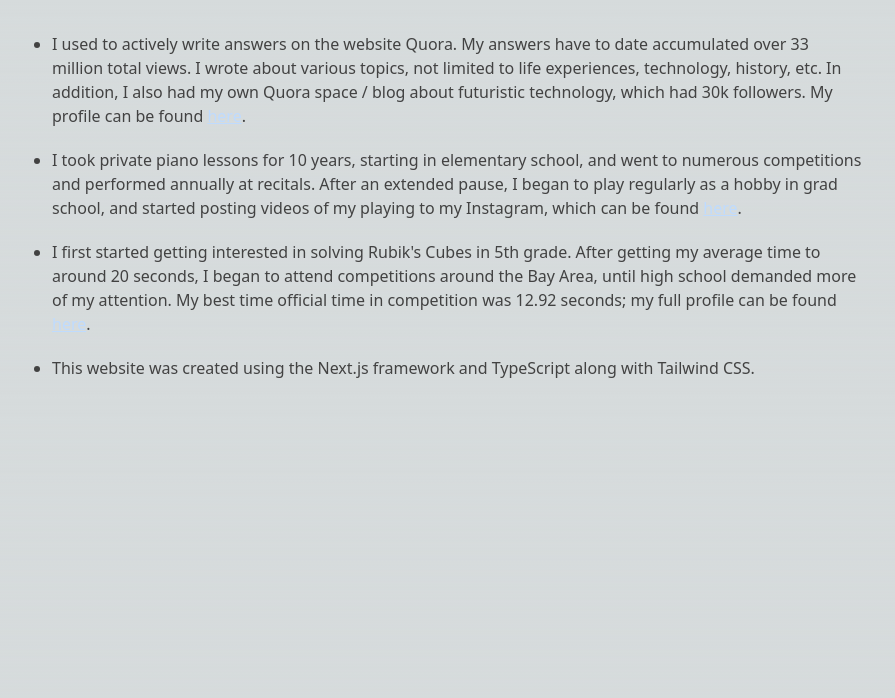
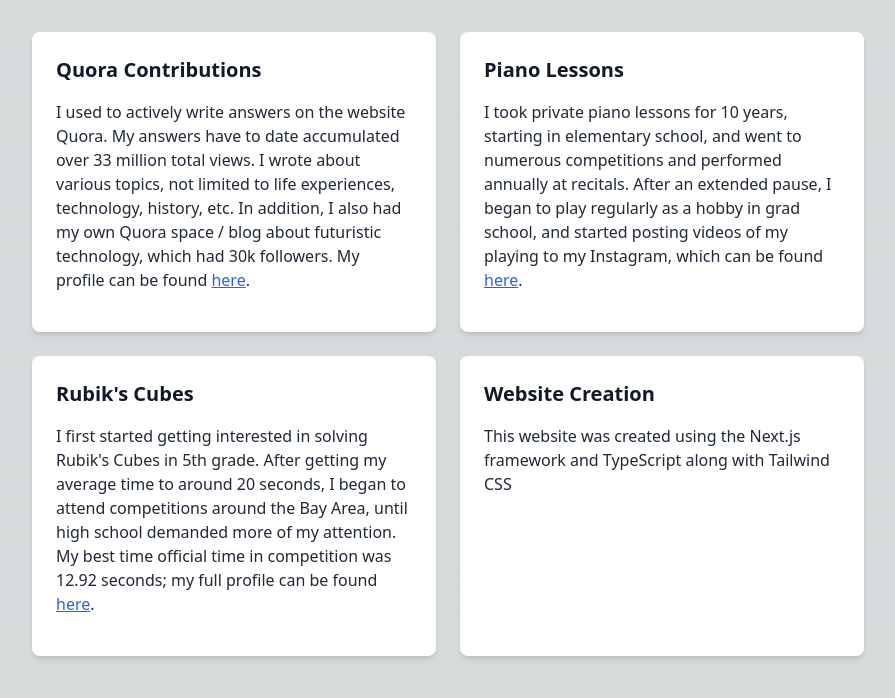
Before and after one commit to czhou578/v3, a Next.js app: page /Extras in a window 1280 px wide. Shown: the top 698 px of the page, without its empty margins (192-1087 px from the left). Built offline with nearby package versions, Linux system fonts and the light colour scheme.

Commit message:
made changes

```diff
--- a/pages/Extras.tsx
+++ b/pages/Extras.tsx
@@ -1,56 +1,74 @@
 import React from "react";
 
 export default function Extras() {
-  return (
-    <div className="mt-8 mx-auto w-full px-4 sm:px-6 md:px-8 max-w-4xl z-0 relative">
-      <ul className="list-disc pl-5">
-        <li className="mb-5">
-          I used to actively write answers on the website Quora. My answers have
+  const items = [
+    {
+      title: "Quora Contributions",
+      description: `I used to actively write answers on the website Quora. My answers have
       to date accumulated over 33 million total views. I wrote about various
       topics, not limited to life experiences, technology, history, etc. In
       addition, I also had my own Quora space / blog about futuristic
-          technology, which had 30k followers. My profile can be found{" "}
-          <a
-            href="https://www.quora.com/profile/Colin-Zhou-6"
-            className="underline text-blue-200 hover:text-blue-200 visited:text-purple-300"
-          >
-            here
-          </a>
-          .
-        </li>
-        <li className="mb-5">
-          I took private piano lessons for 10 years, starting in elementary
+      technology, which had 30k followers. My profile can be found`,
+      link: {
+        href: "https://www.quora.com/profile/Colin-Zhou-6",
+        text: "here",
+      },
+    },
+    {
+      title: "Piano Lessons",
+      description: `I took private piano lessons for 10 years, starting in elementary
       school, and went to numerous competitions and performed annually at
       recitals. After an extended pause, I began to play regularly as a
       hobby in grad school, and started posting videos of my playing to my
-          Instagram, which can be found{" "}
-          <a
-            href="https://www.instagram.com/colin.pianist/"
-            className="underline text-blue-200 hover:text-blue-200 visited:text-purple-300"
-          >
-            here
-          </a>
-          .
-        </li>
-        <li className="mb-5">
-          I first started getting interested in solving Rubik's Cubes in 5th
+      Instagram, which can be found`,
+      link: {
+        href: "https://www.instagram.com/colin.pianist/",
+        text: "here",
+      },
+    },
+    {
+      title: "Rubik's Cubes",
+      description: `I first started getting interested in solving Rubik's Cubes in 5th
       grade. After getting my average time to around 20 seconds, I began to
       attend competitions around the Bay Area, until high school demanded
       more of my attention. My best time official time in competition was
-          12.92 seconds; my full profile can be found{" "}
+      12.92 seconds; my full profile can be found`,
+      link: {
+        href: "https://www.worldcubeassociation.org/persons/2014ZHOU16",
+        text: "here",
+      },
+    },
+    {
+      title: "Website Creation",
+      description: `This website was created using the Next.js framework and TypeScript
+      along with Tailwind CSS`,
+      link: null,
+    },
+  ];
+
+  return (
+    <div className="mt-8 mx-auto w-full px-4 sm:px-6 md:px-8 max-w-4xl z-0 relative">
+      <div className="grid gap-6 sm:grid-cols-1 md:grid-cols-2">
+        {items.map((item, index) => (
+          <div key={index} className="bg-white shadow-md rounded-lg p-6">
+            <h3 className="text-xl font-semibold mb-4 text-gray-900">
+              {item.title}
+            </h3>
+            <p className="mb-4 text-gray-800">
+              {item.description}{" "}
+              {item.link && (
                 <a
-            href="https://www.worldcubeassociation.org/persons/2014ZHOU16"
-            className="underline text-blue-200 hover:text-blue-200 visited:text-purple-300"
+                  href={item.link.href}
+                  className="underline text-blue-600 hover:text-blue-800 visited:text-purple-600"
                 >
-            here
+                  {item.link.text}
                 </a>
-          .
-        </li>
-        <li className="mb-5">
-          This website was created using the Next.js framework and TypeScript
-          along with Tailwind CSS.
-        </li>
-      </ul>
+              )}
+              {item.link && "."}
+            </p>
+          </div>
+        ))}
+      </div>
     </div>
   );
 }
--- a/pages/Footer.tsx
+++ b/pages/Footer.tsx
@@ -57,8 +57,7 @@ export default function Footer() {
       <div className="mx-auto w-full max-w-screen-xl px-4 py-6">
         <div className="flex flex-col items-center space-y-4 sm:flex-row sm:justify-between sm:space-y-0">
           <span className="text-sm text-gray-500 dark:text-gray-300 text-center sm:text-left">
-            © 2023-2024 <a href="https://flowbite.com/">Colin Zhou</a>. All
-            Rights Reserved.
+            © {new Date().getFullYear()} Colin Zhou. All Rights Reserved.
           </span>
           <div className="flex flex-wrap justify-center gap-3 sm:gap-4">
             {links.map((link, index) => (
```
Lines whose indentation alone changed are shown as unchanged.
